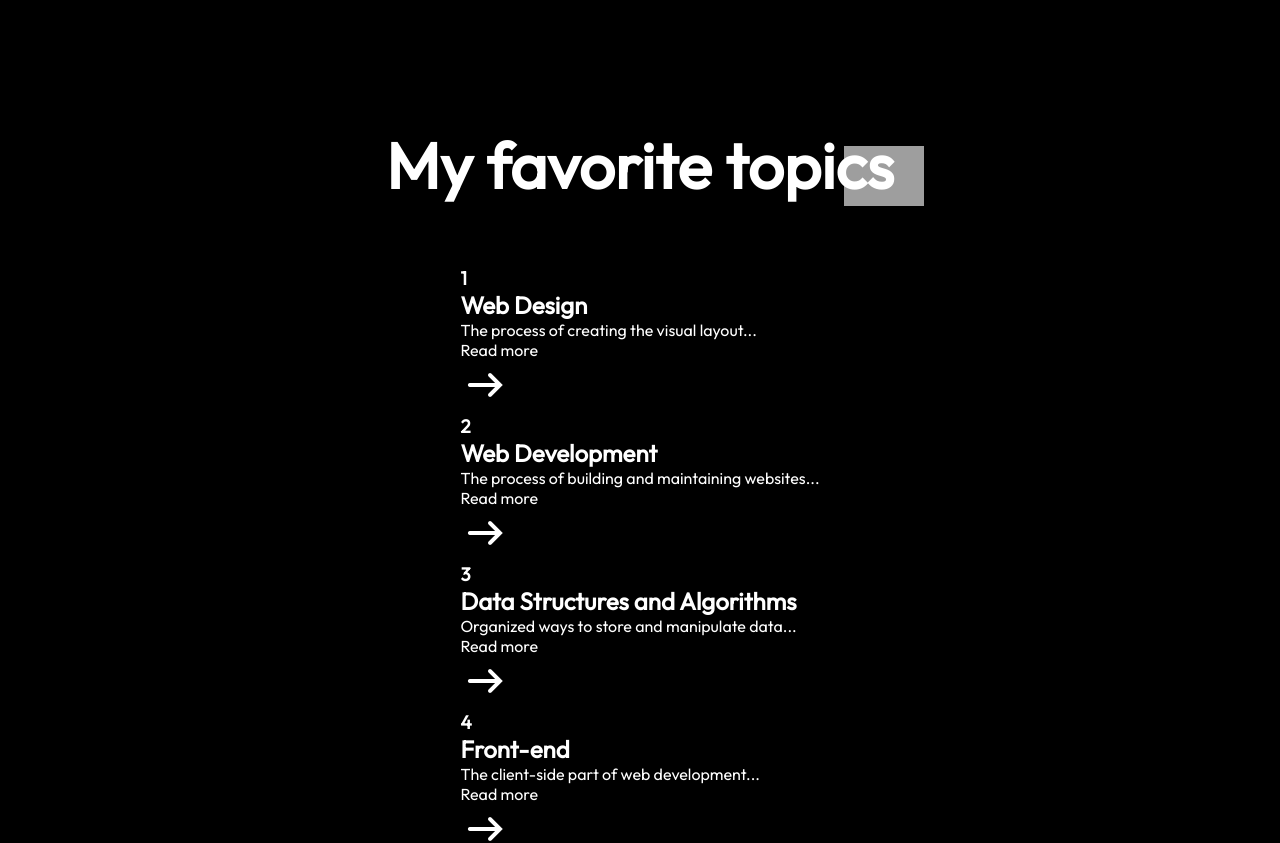
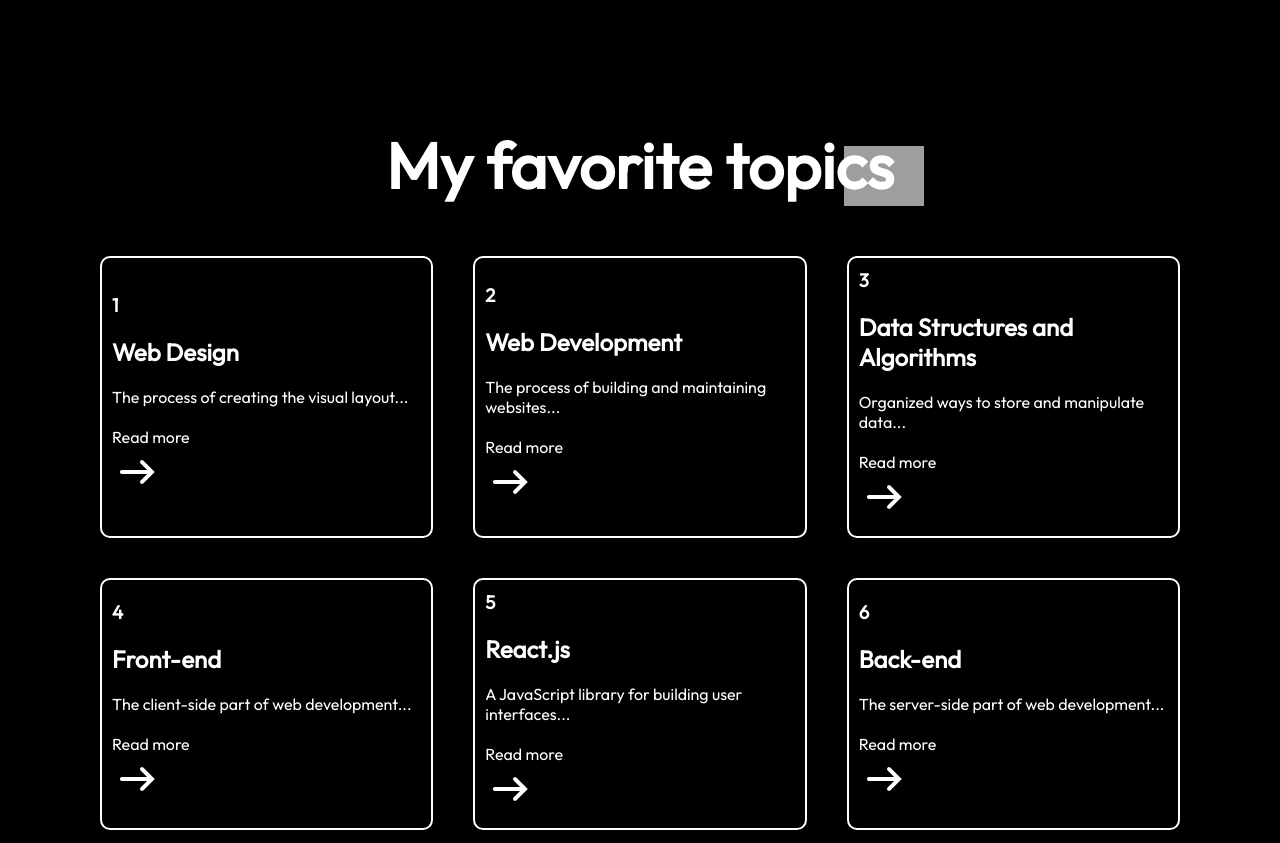
Before and after one commit to Vinay-webDev/React-portfolio1, a React (Vite) app: page / in a window 1280 px wide. Shown: the part 1520-2363 px from the top of the page. Built offline with nearby package versions, Linux system fonts and the light colour scheme; grey boxes are pictures that could not be loaded.

Commit message:
margin: 50px 100px; 100px horizontal margin for all components✅
margin: 70px 100px;

```diff
--- a/src/components/About/About.css
+++ b/src/components/About/About.css
@@ -4,7 +4,7 @@
     align-items: center;
     justify-content: center;
     gap: 80px;
-    margin: 80px 170px;
+    margin: 80px 100px;
 }
 .about-title{
     position: relative;
@@ -24,7 +24,7 @@
 }
 .about-sections{
     display: flex;
-    gap: 50px;
+    gap: 70px;
 }
 .about-sections img{
     width: 300px;
--- a/src/components/Navbar/Navbar.css
+++ b/src/components/Navbar/Navbar.css
@@ -2,7 +2,7 @@
     display: flex;
     align-items: center;
     justify-content: space-between;
-    margin: 7px 170px;
+    margin: 7px 100px;
 }
 .navbar img {
     width: 100px;
--- a/src/components/Topics/Topics.css
+++ b/src/components/Topics/Topics.css
@@ -3,8 +3,8 @@
     flex-direction: column;
     align-items: center;
     justify-content: center;
-    gap: 60px;
-    margin: 80px 170px;
+    gap: 50px;
+    margin: 50px 100px;
 }
 .topics-title{
     position: relative;
@@ -21,6 +21,46 @@
     right: 0;
     z-index: -1;
 }
+.topics-format{
+    display: flex;
+    flex-direction: column;
+    justify-content: center;
+    gap: 20px;
+    padding: 10px;
+    border-radius: 10px;
+    border: 2px solid white;
+    transition: 0.4s;
+    cursor: pointer;
+}
+.topics-container{
+    display: grid;
+    grid-template-columns: repeat(3, 1fr);
+    gap: 40px;
+    margin-bottom: 80px;
+}
+
+
+
+
+
+
+
+
+
+
+
+
+
+
+
+
+
+
+
+
+
+
+
 /*
 .read-more img{
     width: 50px;
```
